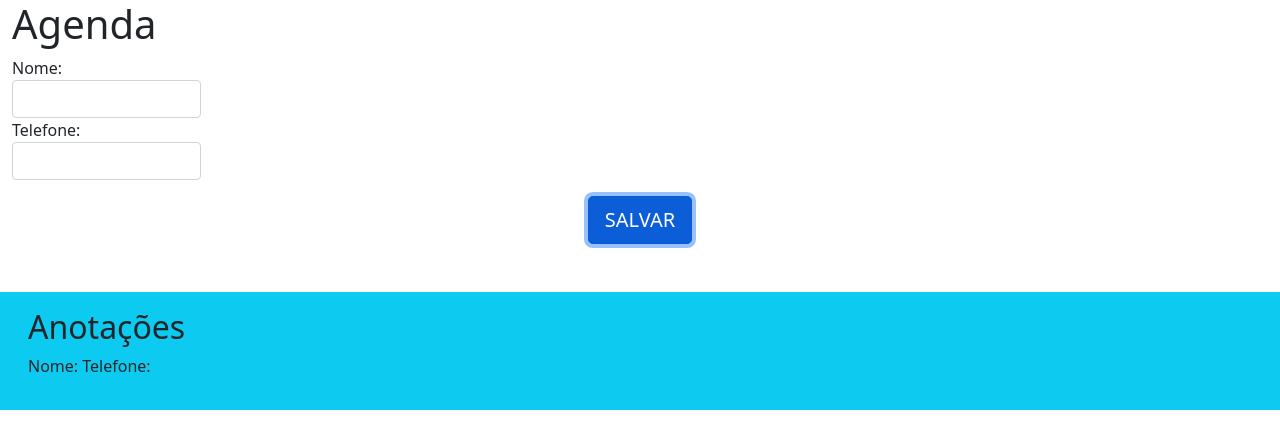
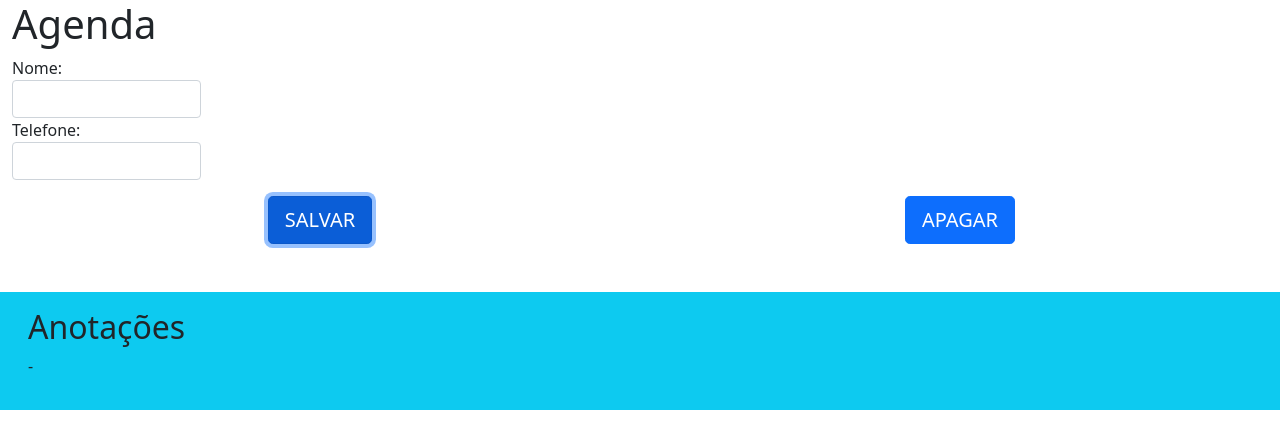
Before and after one commit to SantiagoVinicius/App-Agenda, a website: page AppAgenda/www/index.html in a window 1280 px wide. Both pictures are taken after a click on the button "SALVAR". Drawn offline with Linux system fonts and the light colour scheme.

Commit message:
agenda de contatos

```diff
--- a/AppAgenda/package.json
+++ b/AppAgenda/package.json
@@ -21,6 +21,7 @@
     ]
   },
   "dependencies": {
-    "bootstrap": "^5.1.3"
+    "bootstrap": "^5.1.3",
+    "jquery": "^3.6.0"
   }
 }
--- a/AppAgenda/www/index.html
+++ b/AppAgenda/www/index.html
@@ -28,12 +28,15 @@
             <div class="col mt-3 text-center">
                 <button type="button" id="botao-salvar" class="btn btn-primary btn-lg">SALVAR</button>
             </div>
+            <div class="col mt-3 text-center">
+                <button type="button" id="apagar" class="btn btn-primary btn-lg">APAGAR</button>
+            </div>
         </div>
         <div class="row mt-5 p-3 bg-info">
             <div class="col-lg-12">
                 <h2>Anotações</h2>
             </div>
-            <div class="col-lg-12" id="anotacoes-salvas">
+            <div class="col-lg-12" id="salvar">
             </div>
         </div>
     </main>
--- a/AppAgenda/www/js/funcoes.js
+++ b/AppAgenda/www/js/funcoes.js
@@ -1,15 +1,27 @@
 function SalvarAnotacao(){
-    novoContato = document.getElementById("nome").value
-    novoTel = document.getElementById("tel").value
-    document.getElementById("anotacoes-salvas").innerHTML += "<p>" +
-    "Nome: " + novoContato + " " + "Telefone: " + novoTel + "</p>"
+   let novoNome = document.getElementById("nome").value
+   let novoTel = document.getElementById("tel").value
+    let novoContato = `<p id="contato" >${novoNome} - ${novoTel}</p>`
+    document.getElementById("salvar").innerHTML += novoContato
     document.getElementById("nome").value = " "
     document.getElementById("tel").value = " "
 
-
+    localStorage.salvar = novoContato
 }
 
 document.getElementById("botao-salvar").addEventListener("click", function(){
     SalvarAnotacao()
     navigator.vibrate(7000);
 })
+
+if(localStorage.salvar){
+    document.getElementById("salvar").innerHTML = localStorage.salvar;
+}
+
+
+
+apagar = document.getElementById("apagar");
+apagar.addEventListener("click", function(){
+    localStorage.clear();
+    document.getElementById("contato").remove();
+})
```
Also changed, not shown: 1 other file.
